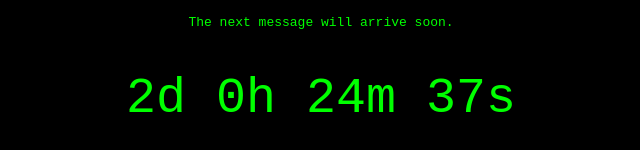
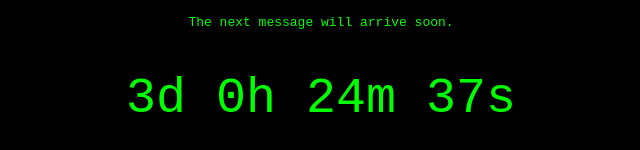
Before and after one commit to 2017-1094-sys/2017-1094-github.io, a plain HTML site: page countdown.html in a window 1280 px wide. Shown: the part 178-328 px from the top of the page, 319-959 px from the left. Drawn offline with Linux system fonts and the light colour scheme.

Commit message:
Update countdown.html

```diff
--- a/countdown.html
+++ b/countdown.html
@@ -24,7 +24,7 @@
 
 <script>
 // Target date
-var targetDate = new Date(2026, 9, 1, 16, 0, 0).getTime();
+var targetDate = new Date(2026, 9, 2, 16, 0, 0).getTime();
 
 function updateTimer() {
 
```
